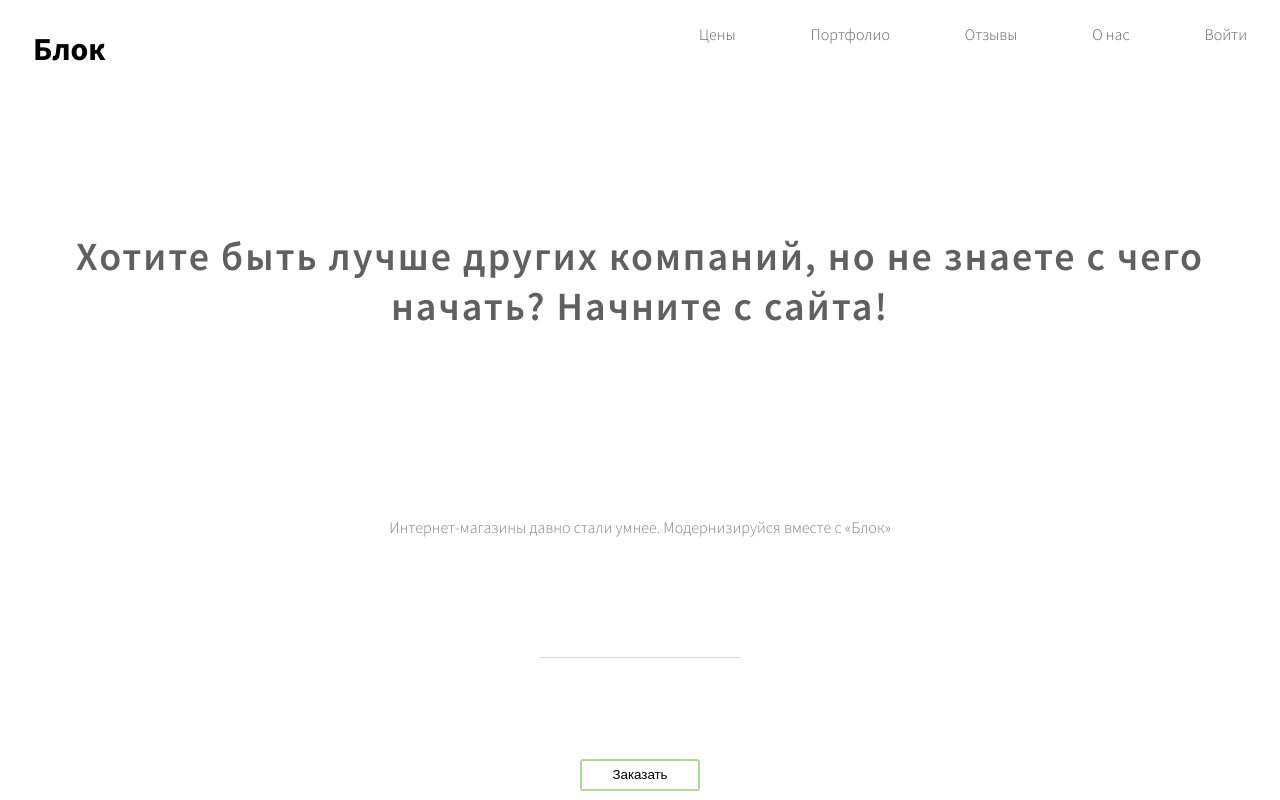
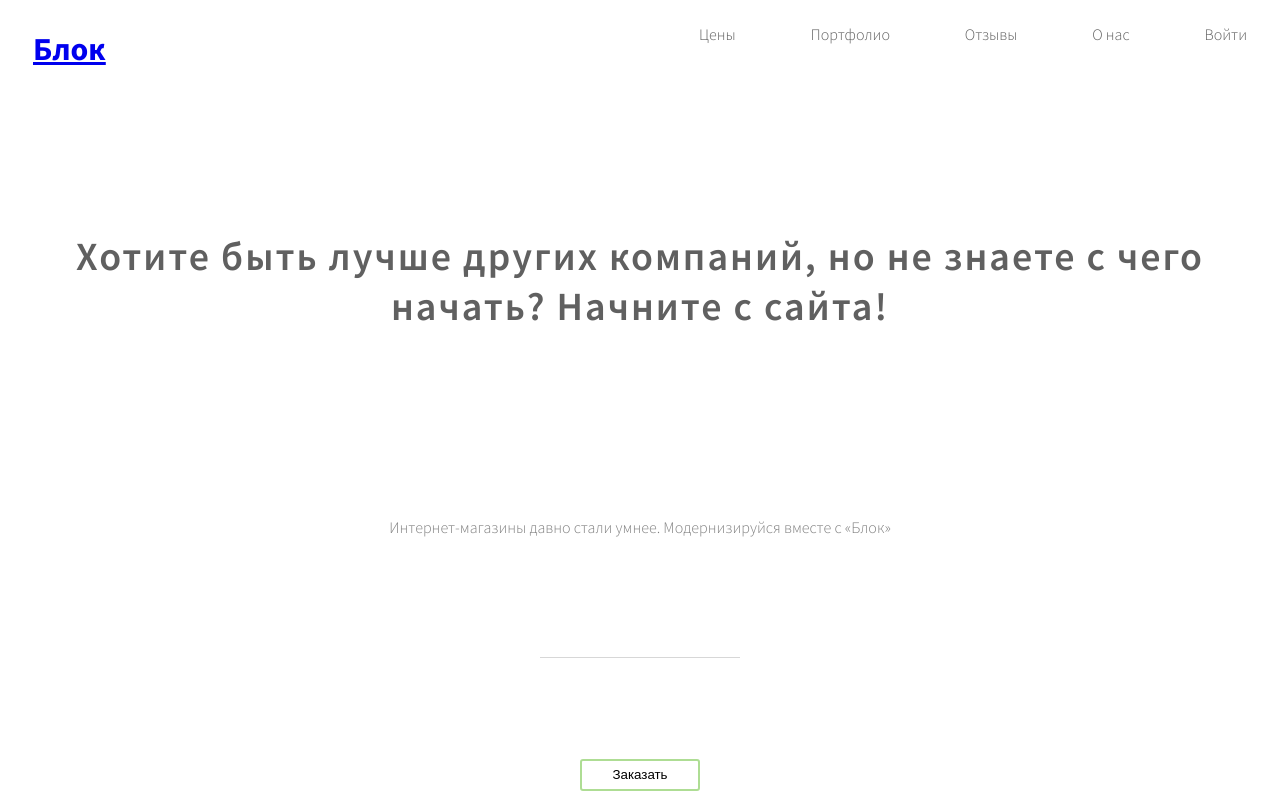
Before and after one commit to deadluffy/block, a plain HTML site: page index.html in a window 1280 px wide. Drawn offline with Linux system fonts and the light colour scheme.

Commit message:
Add files via upload

```diff
--- a/index.html
+++ b/index.html
@@ -13,7 +13,7 @@
 <body>
     <header>
         <div>
-            <h1>Блок</h1>
+            <a href="index.html"><h1>Блок</h1></a>
         </div>
         <div>
             <ul class="link-bar-1">
```
